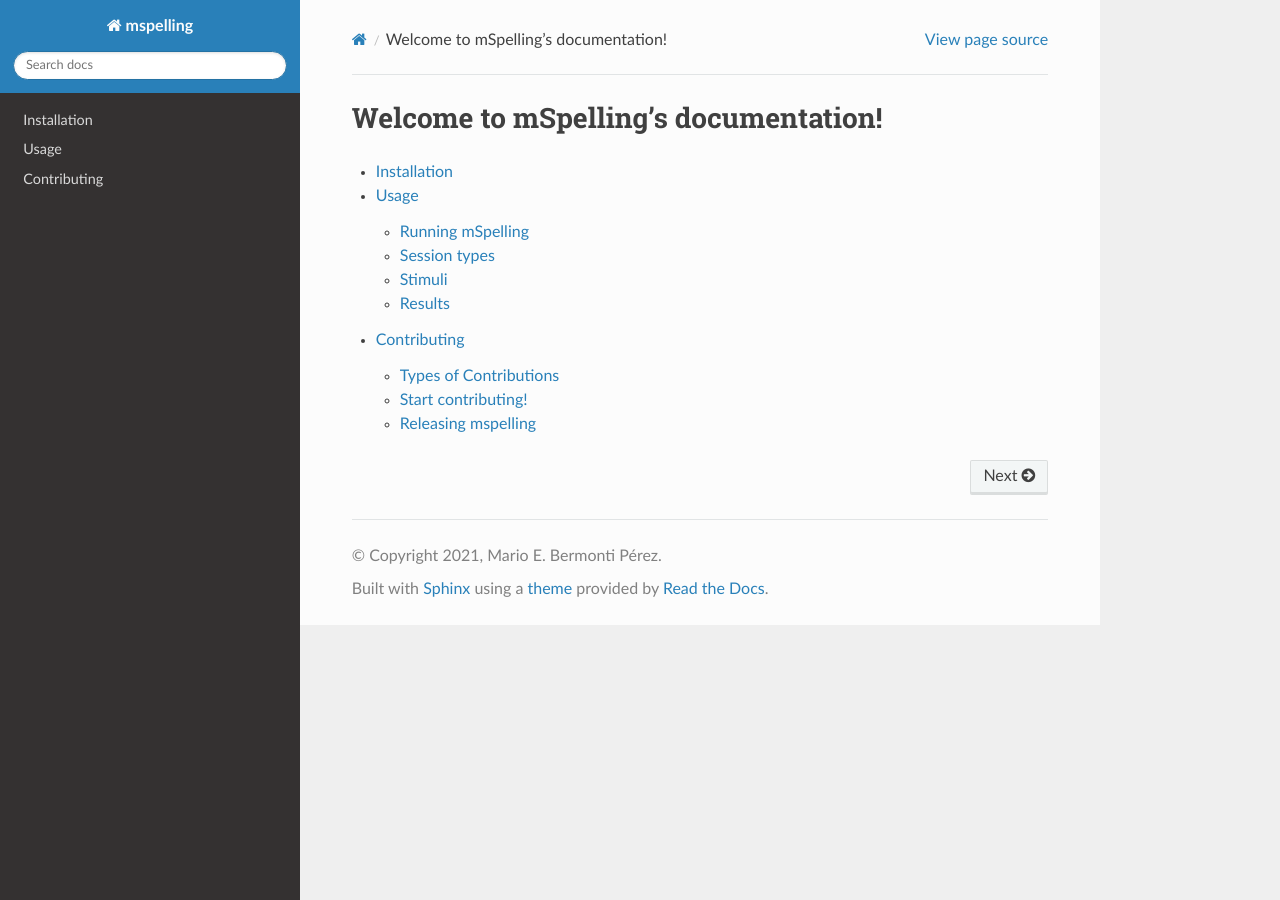
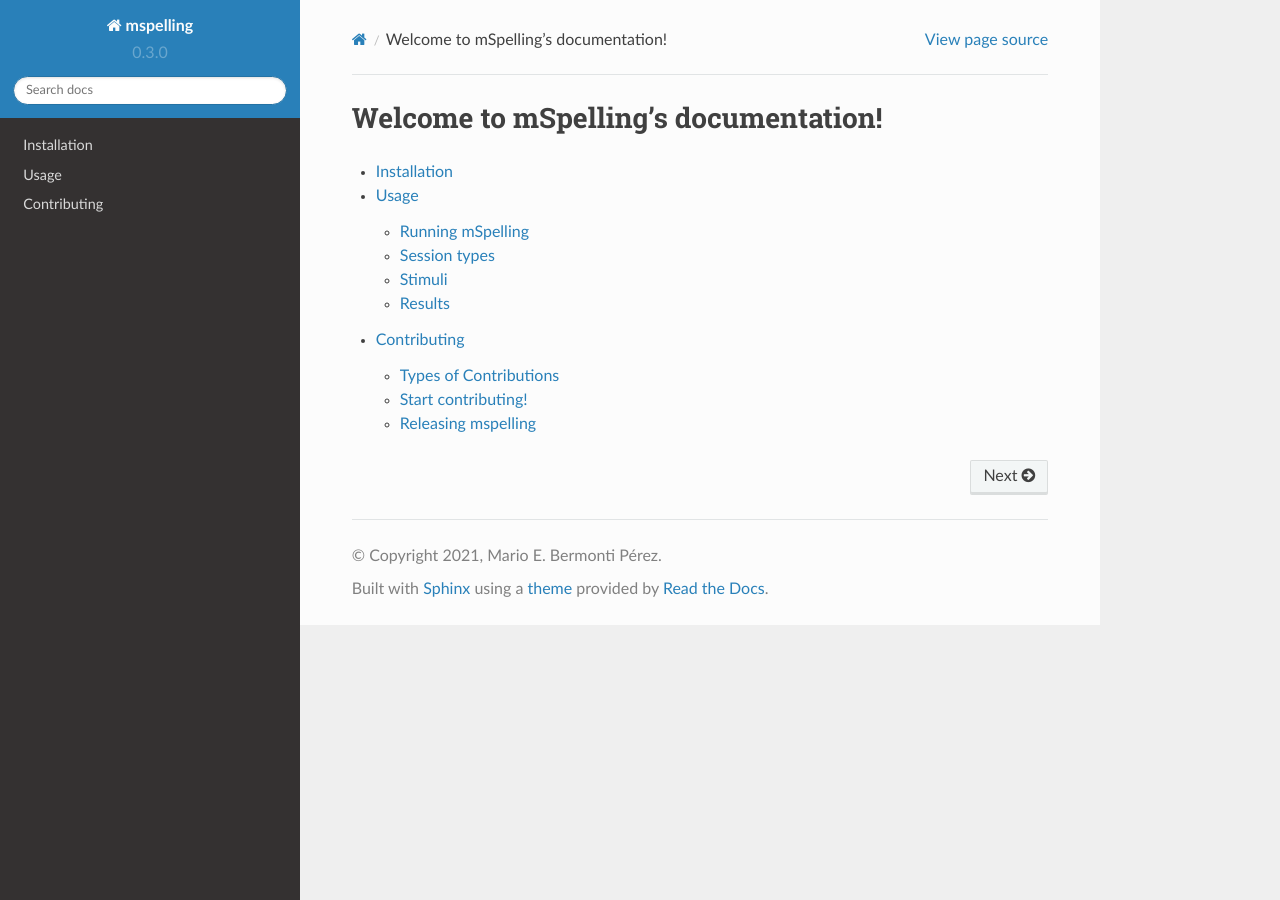
Before and after one commit to mario-bermonti/mspelling, a Sphinx documentation site: the page built from mspelling/docs/index.rst, in a window 1280 px wide. Built offline with Sphinx 7.4.7 and the Read the Docs theme 2.0.0, drawn with Linux system fonts in a browser that asks for light colours.

Commit message:
[docs] Make original docs build again
Temporary version fix

```diff
--- a/mspelling/docs/conf.py
+++ b/mspelling/docs/conf.py
@@ -11,7 +11,6 @@
 # relative to the documentation root, use os.path.abspath to make it
 # absolute, like shown here.
 #
-import mspelling
 
 # -- Project information -----------------------------------------------------
 
@@ -24,9 +23,9 @@
 # the built documents.
 #
 # The short X.Y version.
-version = mspelling.__version__
+version = "0.3.0"
 # The full version, including alpha/beta/rc tags.
-release = mspelling.__version__
+release = "0.3.0"
 
 # -- General configuration ---------------------------------------------------
 
@@ -40,7 +39,7 @@
     "recommonmark",
     "sphinx_rtd_theme",
     "autodocsumm",  # generate summary of class attributes
-    "sphinxemoji.sphinxemoji"
+    "sphinxemoji.sphinxemoji",
 ]
 
 # Config for extensions
```
